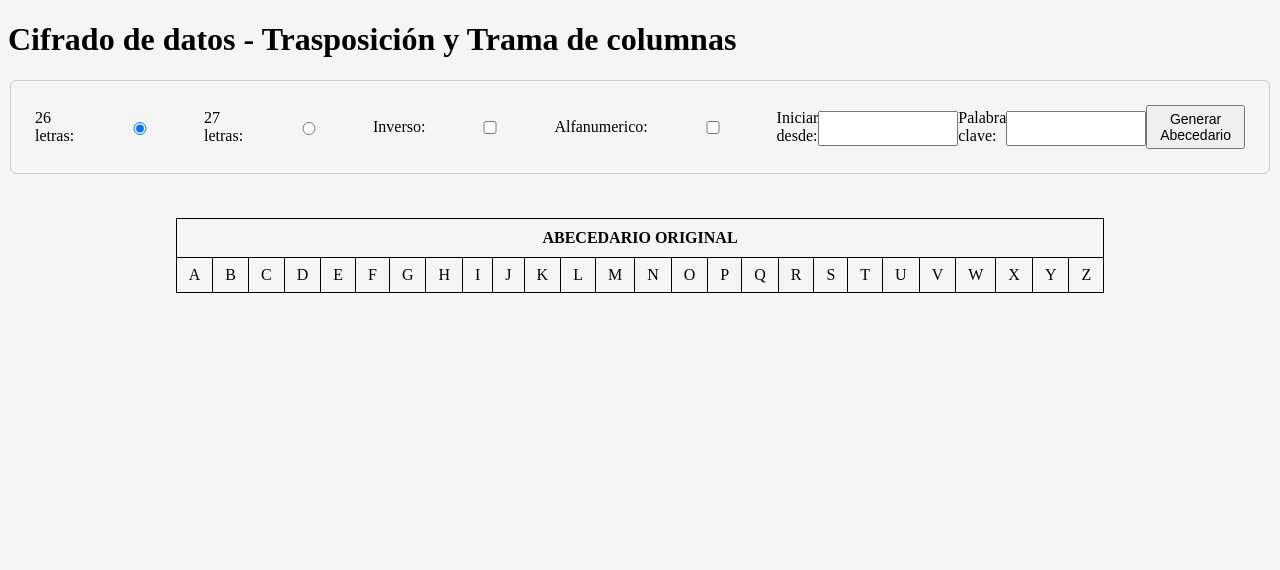
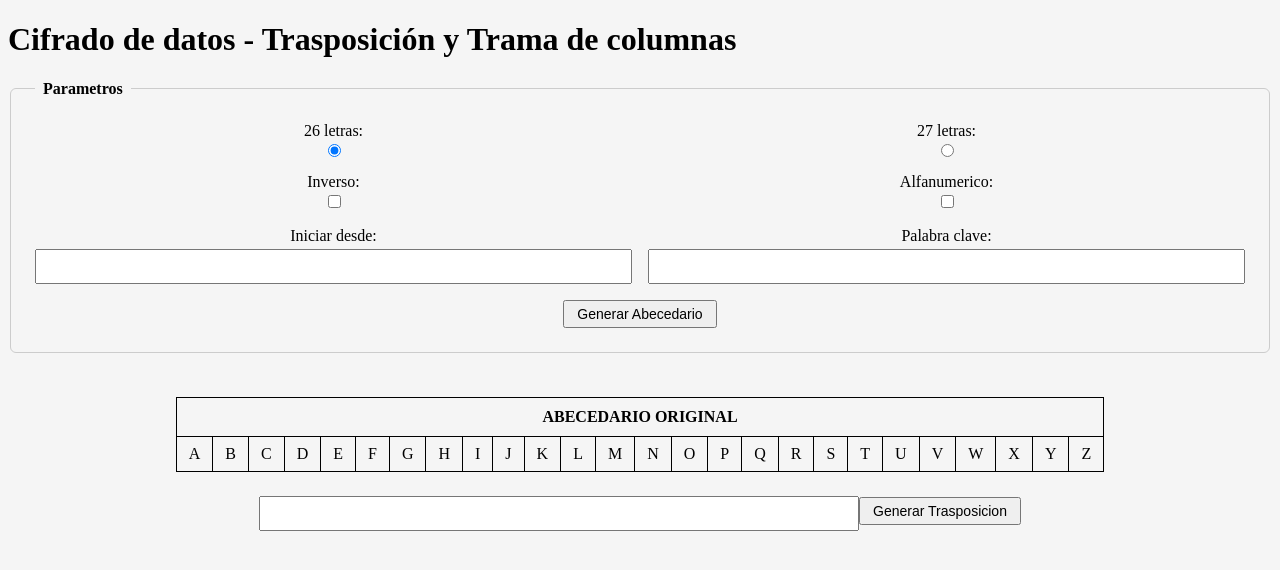
Before and after one commit to JSantiE/cifrado-basico, a Flask app: page / in a window 1280 px wide. Shown: the top 570 px of the page. Run offline with Flask 3, Linux system fonts and the light colour scheme.

Commit message:
update form

```diff
--- a/app/templates/index.html
+++ b/app/templates/index.html
@@ -6,24 +6,36 @@
     <h1>{{data.message}}</h1>
 
     <fieldset class="grupo-cifrado">
+        <legend>Parametros</legend>
 
-        <div>
+        <div class="fieldset-grid">
+            <div class="form-group">
                 <label>26 letras:</label>
                 <input type="radio" id="rdAbecedario26" name="rdAbecedario" checked>
+            </div>
+            <div class="form-group">
                 <label>27 letras:</label>
                 <input type="radio" id="rdAbecedario27" name="rdAbecedario">
-            <br><br>
+            </div>
+            <div class="form-group">
                 <label>Inverso:</label>
                 <input type="checkbox" id="chkInverso" name="chkInverso">
+            </div>
+            <div class="form-group">
                 <label>Alfanumerico:</label>
                 <input type="checkbox" id="chkAlfanumerico" name="chkAlfanumerico">
-            <br><br>
+            </div>
+            <div class="form-group">
                 <label>Iniciar desde:</label>
                 <input type="text" id="txtLetraInicial" name="txtLetraInicial">
+            </div>
+            <div class="form-group">
                 <label>Palabra clave:</label>
                 <input type="text" id="txtPalabraClave" name="txtPalabraClave">
-            <br><br>
+            </div>
+            <div class="form-group full-width">
                 <button onclick="generar()">Generar Abecedario</button>
+            </div>
         </div>
     </fieldset>
 
@@ -47,10 +59,10 @@
     </div>
 
     <div>
-        <table id="tablaGenerada" style="display: none;">
+        <table id="tablaAbecedario" style="display: none;">
             <thead>
                 <tr>
-                    <th id="tituloTabla"></th>
+                    <th id="tituloAbecedario"></th>
                 </tr>
             </thead>
             <tbody>
@@ -60,6 +72,11 @@
         </table>
     </div>
 
+    <div>
+        <input type="text" style="width: 100%; max-width: 600px;">
+        <button>Generar Trasposicion</button>
+    </div>
+
     <div id="divVariables" style="display: none;">
         <input type="text" id="txtTrasposicion" name="txtTrasposicion">
         <button onclick="generarTrasposicion()">Trasposicion</button>
@@ -67,6 +84,19 @@
         <button onclick="generarTrama()">Trama</button>
         <input type="text" id="txtClaveNumerica" name="txtClaveNumerica">
         <button onclick="generarClaveNumerica()">Clave Numerica</button>
+    </div>
+
+    <div>
+        <table id="tablaGenerada" style="display: none;">
+            <thead>
+                <tr>
+                    <th id="tituloTablaGenerada"></th>
+                </tr>
+            </thead>
+            <tbody>
+                <tr id="filaTablaGenerada"></tr>
+            </tbody>
+        </table>
     </div>
 
     <div>
@@ -104,6 +134,7 @@
 
             </tbody>
         </table>
+        <br>
         <table id="tablaClaveNumerica" style="display: none;">
             <thead>
                 <tr>
```
Lines whose indentation alone changed are shown as unchanged.
